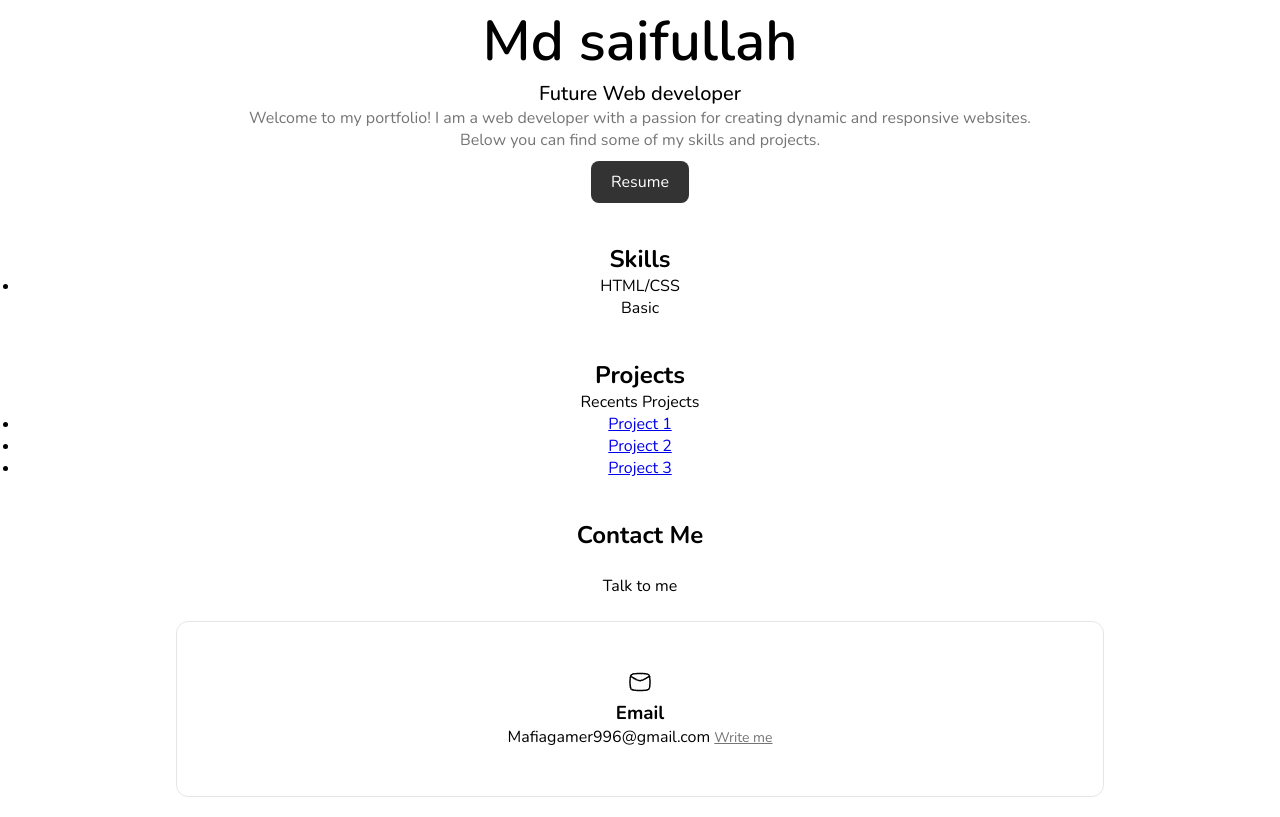
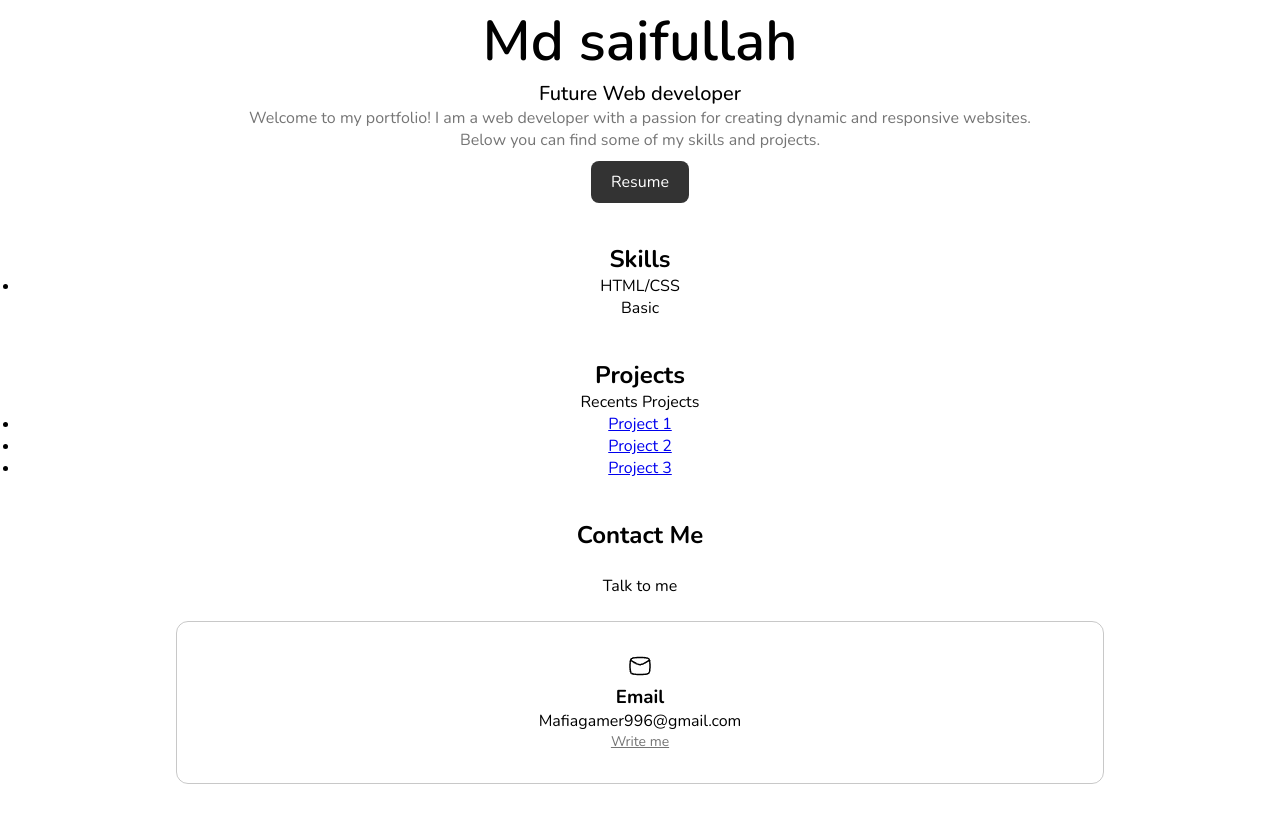
Before and after one commit to CodewithSaifi/Portfolio, a plain HTML site: page index.html in a window 1280 px wide. Shown: the part 292-1109 px from the top of the page. Drawn offline with nearby package versions, Linux system fonts and the light colour scheme.

Commit message:
Update portfolio.css

```diff
--- a/portfolio.css
+++ b/portfolio.css
@@ -83,14 +83,17 @@
 }
 
 .contact-box {
-  border: 1px solid rgba(0, 0, 0, 0.1);
+  border: 1px solid rgba(0, 0, 0, 0.214);
   border-radius: 0.75rem;
-  padding: 3rem;
+  padding: 2rem 4rem;
+
 
   a {
     color: #757575;
     font-size: 14px;
     size: 14px;
+    display: block;
+    unicode-bidi: isolate;
   }
   p {
     color: #757575;
```
